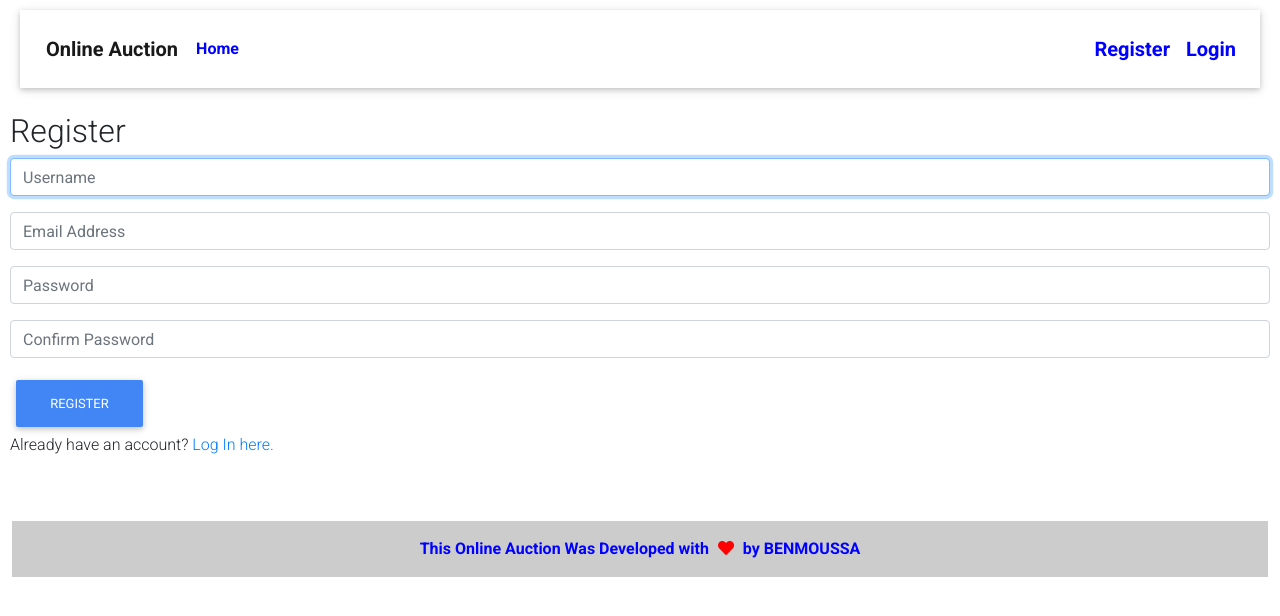
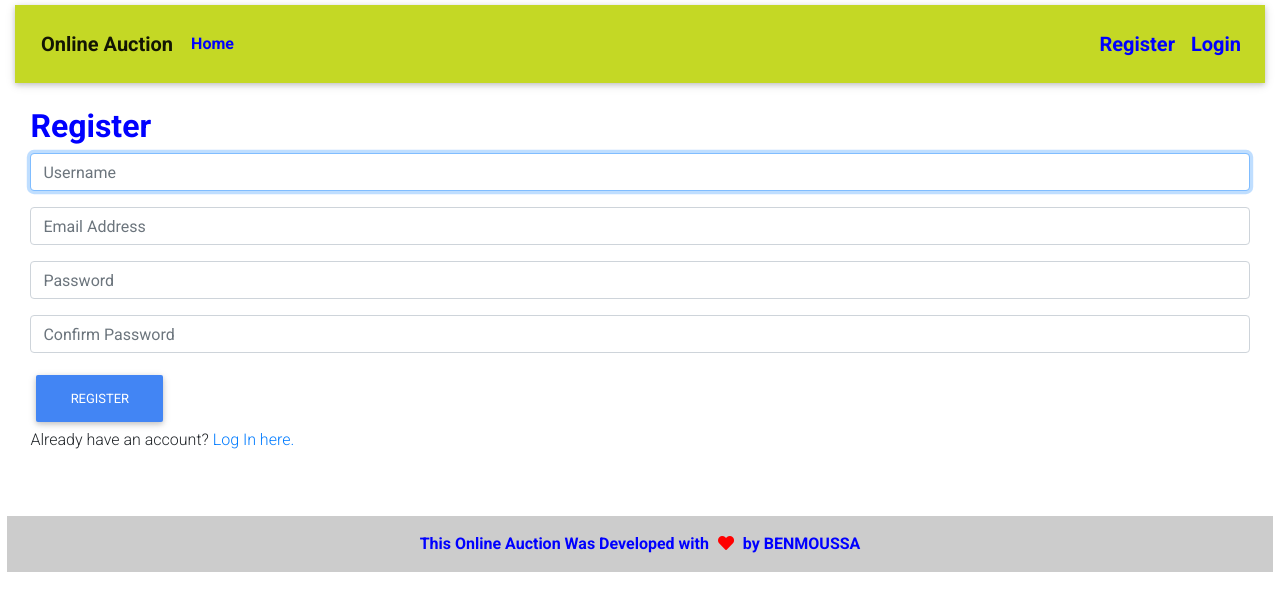
Before and after one commit to Harvard2020/Commerce, a Django app: page /register in a window 1280 px wide. Shown: the top 616 px of the page. Run offline with Django 3.2, Linux system fonts and the light colour scheme; some libraries are stand-ins or nearby versions.

Commit message:
Update styles.css

```diff
--- a/auctions/static/auctions/styles.css
+++ b/auctions/static/auctions/styles.css
@@ -1,3 +1,84 @@
 body {
-    padding: 10px;
+    padding: 5px;
 }
+body {
+    padding: 5px;
+}
+#card-listings{
+    background-color: #DCDCDC;
+    margin-left: 1%;
+    margin-top:4%;
+    box-shadow: 0 1px 1px 0 rgba(0, 0, 0, 0.2), 0 6px 20px 0 rgba(0, 0, 0, 0.19);
+}
+.jumbotron{
+  margin: 2px;
+  padding: 2px;
+}
+.nonlayout {
+	padding-left: 2%;
+	padding-right: 2%;
+}
+
+.navbar-custom {
+    background-color: #FFC433;
+}
+/* change the brand and text color */
+.navbar-custom .navbar-brand,
+.navbar-custom .navbar-text {
+    color: 3371FF;
+}
+/* change the link color */
+.navbar-custom .navbar-nav .nav-link {
+    color: 3371FF;
+}
+/* change the color of active or hovered links */
+.navbar-custom .nav-item.active .nav-link,
+.navbar-custom .nav-item:hover .nav-link {
+    color: #ffffff;
+}
+.bg-navbar {
+    background: #C4D825;
+}
+H1, H2 {
+  color: blue;
+  font-weight:bold;
+}
+
+
+
+nav#site-navigation, .main-navigation .menu > li {
+    background-color: blue;
+}
+#navbarTex{
+  color: blue;
+  font-weight:bold;
+  background-color: #005587;
+}
+#navbar-toggler {
+  color: blue;
+  font-weight:bold;
+  background-color: #005587;
+}
+#navbar-brand {
+  color: blue;
+  font-weight:bold;
+  background-color: #005587;
+}
+.navbar nav {
+  color: blue;
+  font-weight:bold;
+  background-color: #005587;
+}
+
+
+#nav {
+    position: relative;
+    left: -90px;
+    background-color: #7777777; /*Whatever color you want goes here, but in Hexadecimal form*/
+}
+#nav {
+    position: relative;
+    left: -90px;
+    background-color: #7777777; /*Whatever color you want goes here, but in Hexadecimal form*/
+    color: #1122cc; /*The color of your font also goes here, but in hexadecimal form*/
+}
```
